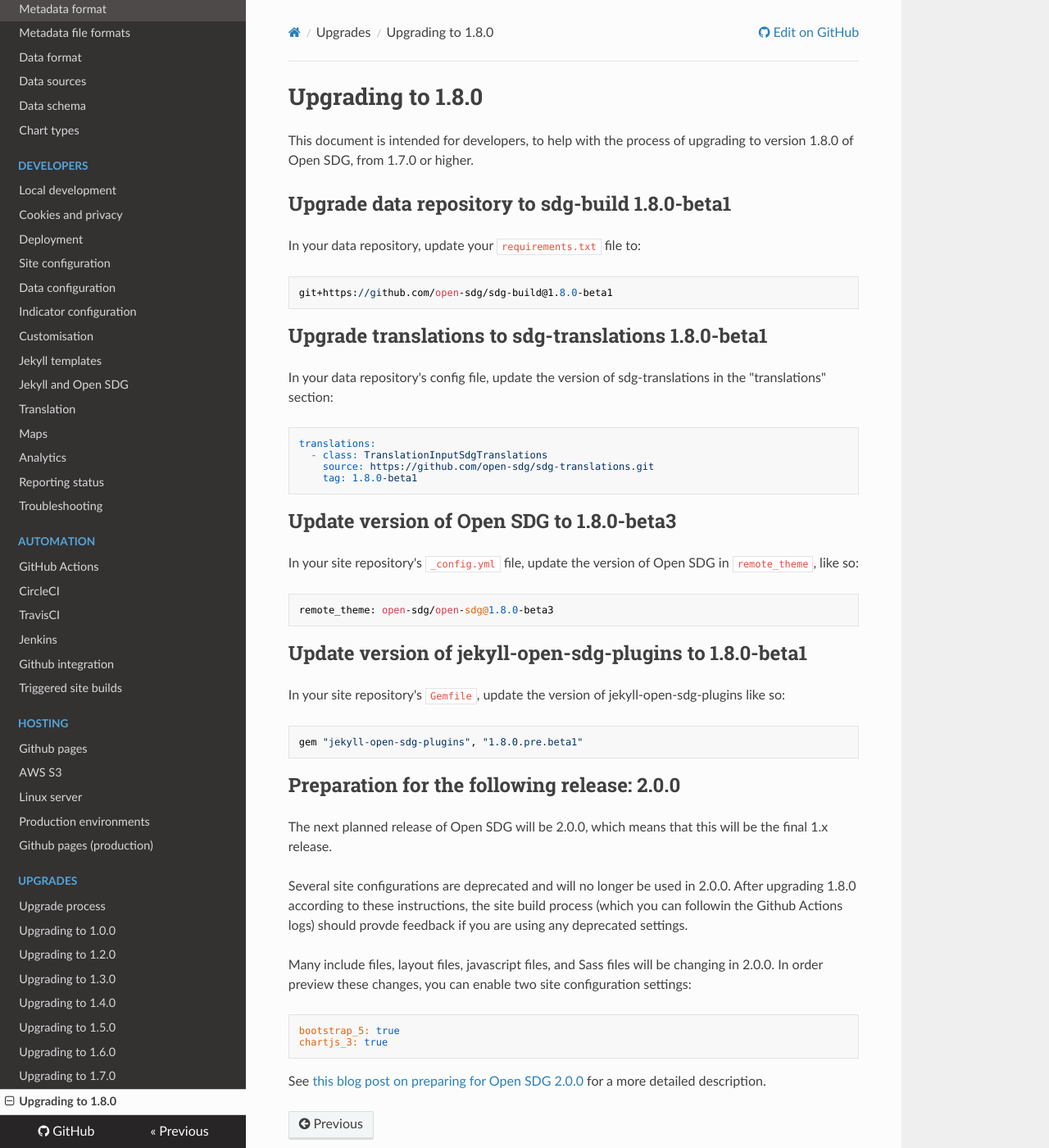
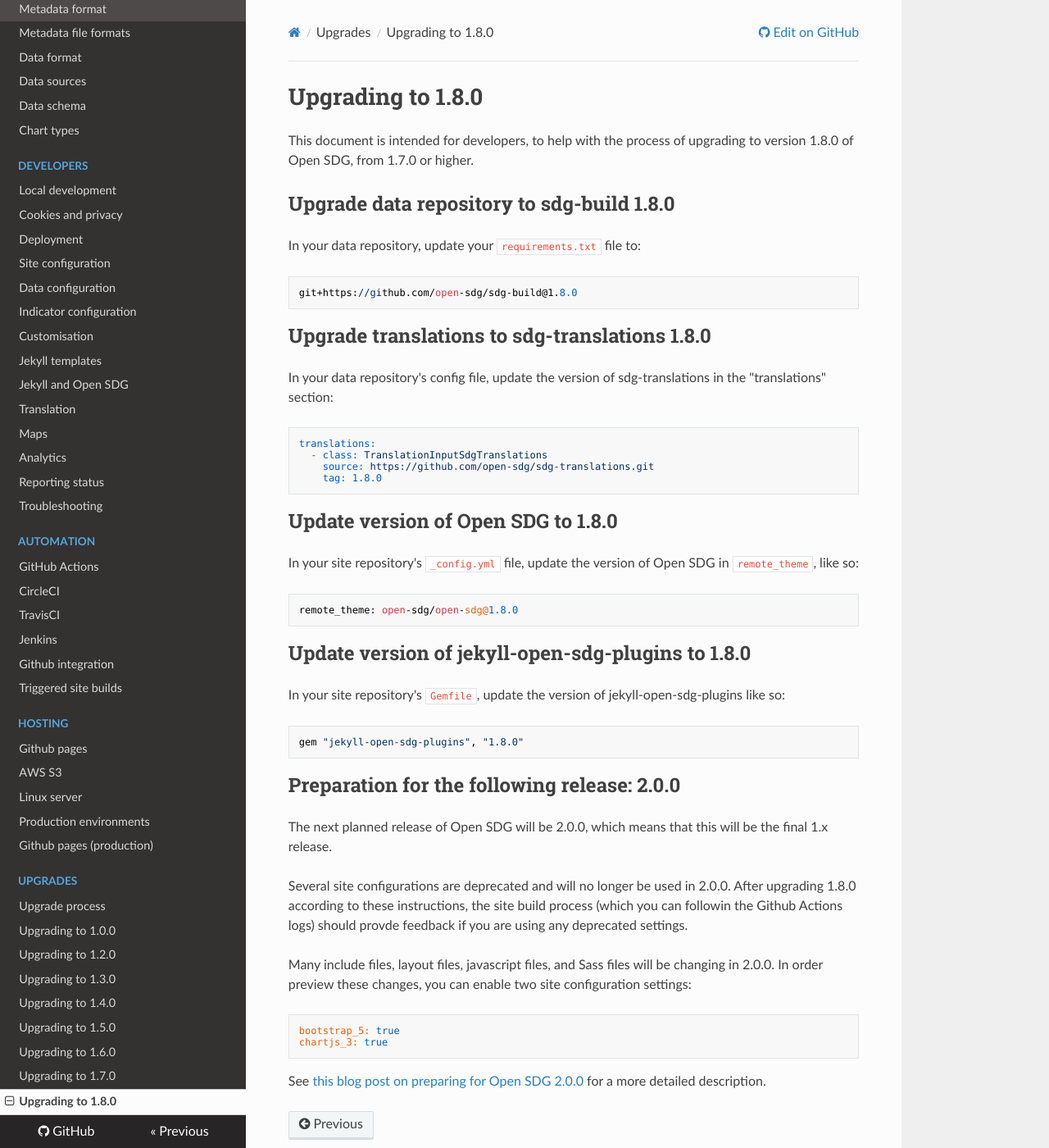
Before and after one commit to open-sdg/open-sdg, an MkDocs documentation site: the page built from docs/upgrades/upgrading-1-8-0.md, in a window 1280 px wide and 1400 px high. Shown: the whole window at 82% size. Built offline with MkDocs 1.6.1, drawn with Linux system fonts in a browser that asks for light colours; nearby versions of some CDN libraries.

Commit message:
Prep for release

````diff
--- a/docs/upgrades/upgrading-1-8-0.md
+++ b/docs/upgrades/upgrading-1-8-0.md
@@ -2,15 +2,15 @@
 
 This document is intended for developers, to help with the process of upgrading to version 1.8.0 of Open SDG, from 1.7.0 or higher.
 
-## Upgrade data repository to sdg-build 1.8.0-beta1
+## Upgrade data repository to sdg-build 1.8.0
 
 In your data repository, update your `requirements.txt` file to:
 
 ```
-git+https://github.com/open-sdg/sdg-build@1.8.0-beta1
+git+https://github.com/open-sdg/sdg-build@1.8.0
 ```
 
-## Upgrade translations to sdg-translations 1.8.0-beta1
+## Upgrade translations to sdg-translations 1.8.0
 
 In your data repository's config file, update the version of sdg-translations in the "translations" section:
 
@@ -18,23 +18,23 @@
 translations:
   - class: TranslationInputSdgTranslations
     source: https://github.com/open-sdg/sdg-translations.git
-    tag: 1.8.0-beta1
+    tag: 1.8.0
 ```
 
-## Update version of Open SDG to 1.8.0-beta3
+## Update version of Open SDG to 1.8.0
 
 In your site repository's `_config.yml` file, update the version of Open SDG in `remote_theme`, like so:
 
 ```
-remote_theme: open-sdg/open-sdg@1.8.0-beta3
+remote_theme: open-sdg/open-sdg@1.8.0
 ```
 
-## Update version of jekyll-open-sdg-plugins to 1.8.0-beta1
+## Update version of jekyll-open-sdg-plugins to 1.8.0
 
 In your site repository's `Gemfile`, update the version of jekyll-open-sdg-plugins like so:
 
 ```
-gem "jekyll-open-sdg-plugins", "1.8.0.pre.beta1"
+gem "jekyll-open-sdg-plugins", "1.8.0"
 ```
 
 ## Preparation for the following release: 2.0.0
````
Also changed, not shown: docs/changelog.md (+2 -2 lines), docs/updates.md (+2 -2 lines).
